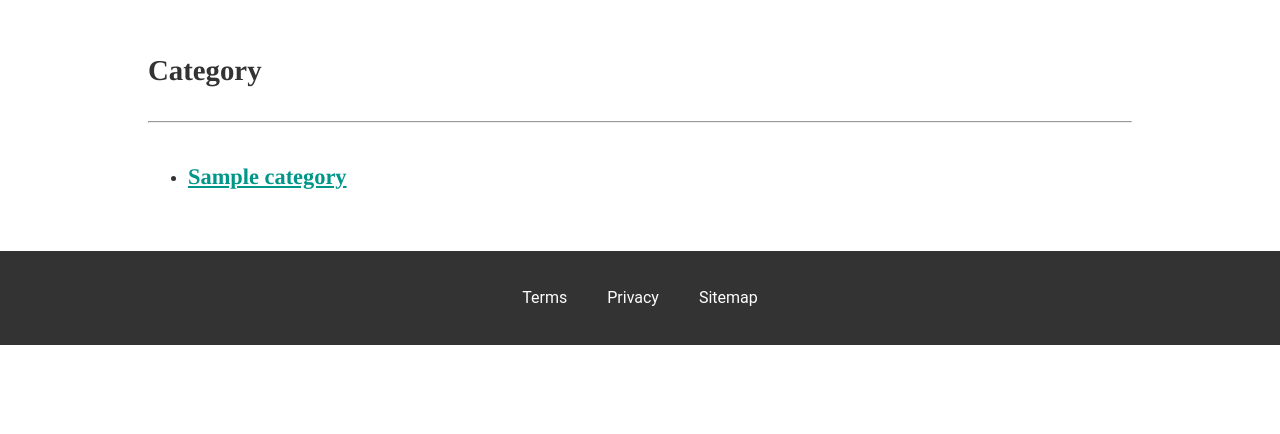
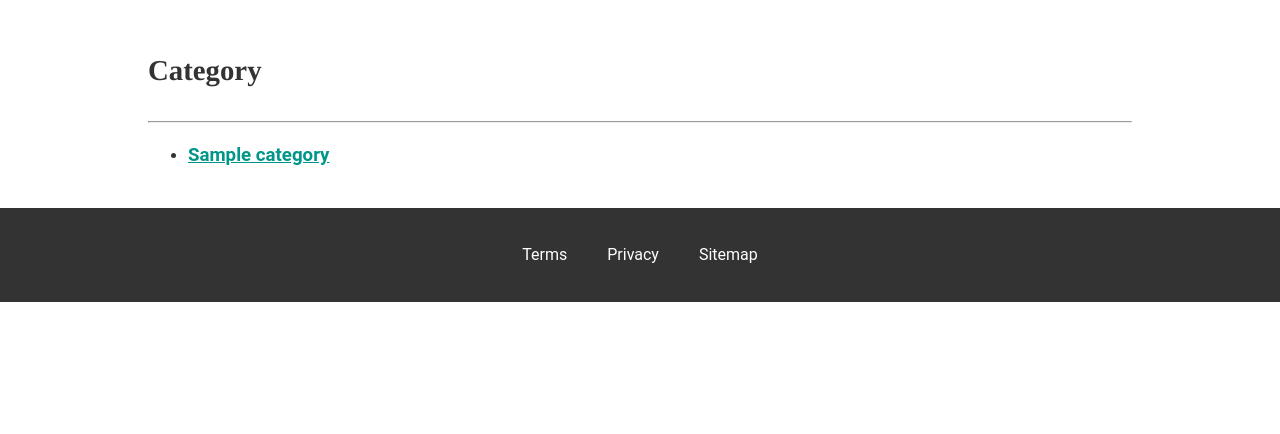
Before and after one commit to AijuiL/pblog, a Django app: page /category/ in a window 1280 px wide. Shown: the part 159-593 px from the top of the page. Run offline with Django 3.2, Linux system fonts and the light colour scheme; tables that the repository leaves empty hold one stand-in row (values such as "Sample post"); some libraries are stand-ins or nearby versions.

Commit message:
category font change

```diff
--- a/templates/categorylist.html
+++ b/templates/categorylist.html
@@ -9,7 +9,7 @@
 {% block content %}
     <ul>
         {% for category in category_list %}
-        <li><h5><a href="{{ category.id }}">{{ category.name }}</a></h5></li>
+        <li><p style="font-size:14pt;"><a href="{{ category.id }}" >{{ category.name }}</a></p></li>
         {% endfor %}
     </ul>
 {% endblock %}
```
